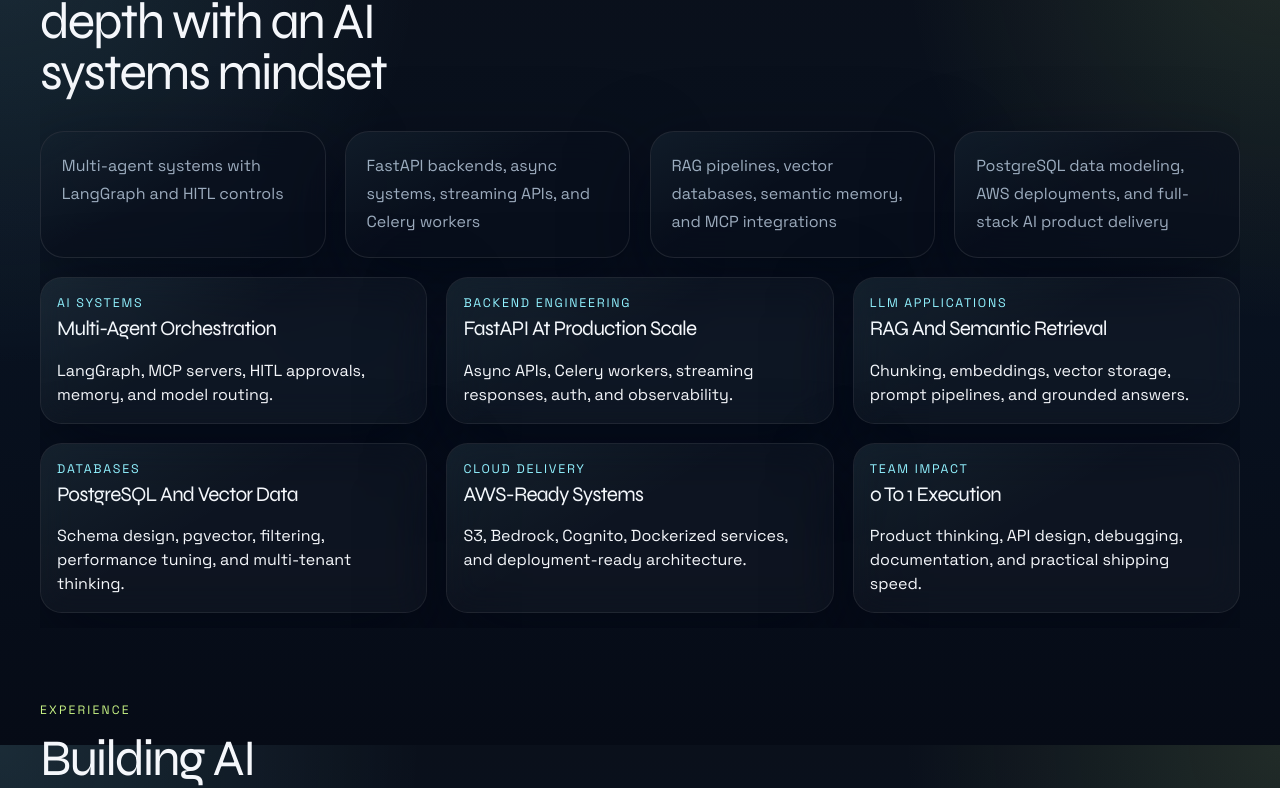
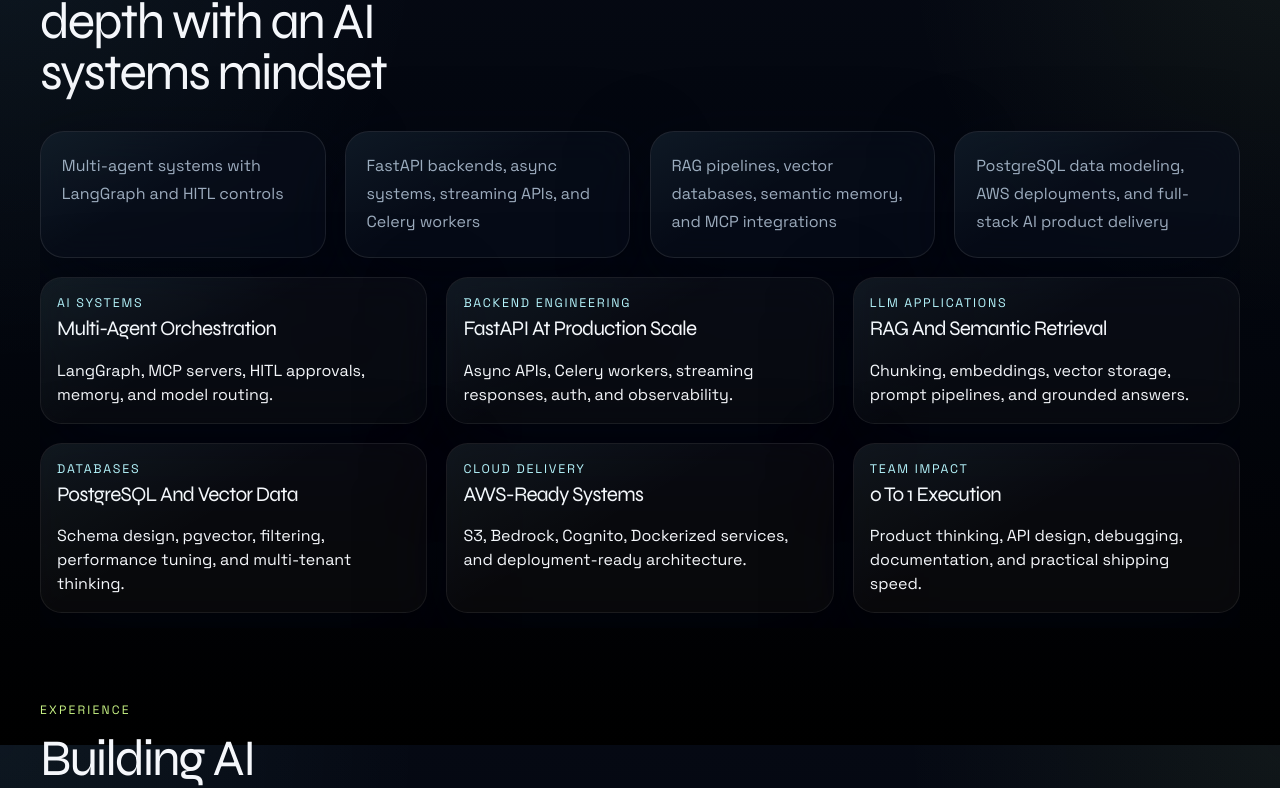
Before and after one commit to Priyanshu-pps007/priyanshu, a Next.js app: page / in a window 1280 px wide. Shown: the part 1655-2443 px from the top of the page. Built offline with nearby package versions, Linux system fonts and the light colour scheme; no server answers.

Commit message:
Update global styles: change background color and adjust gradients for improved aesthetics

```diff
--- a/app/globals.css
+++ b/app/globals.css
@@ -1,14 +1,14 @@
 @import "tailwindcss";
 
 :root {
-  --background: #08111f;
+  --background: #000000;
   --foreground: #f5f7fb;
   --muted: #9cabbd;
   --card: rgba(10, 15, 28, 0.68);
   --card-strong: rgba(12, 18, 32, 0.92);
   --line: rgba(255, 255, 255, 0.1);
   --accent: #c7f284;
-  --accent-strong: #91f2ff;
+  --accent-strong: #b5f3fb;
   --shadow: 0 30px 80px rgba(1, 6, 19, 0.55);
 }
 
@@ -32,9 +32,9 @@
   color: var(--foreground);
   font-family: var(--font-body), sans-serif;
   background-image:
-    radial-gradient(circle at top left, rgba(145, 242, 255, 0.12), transparent 28%),
-    radial-gradient(circle at top right, rgba(199, 242, 132, 0.12), transparent 25%),
-    linear-gradient(180deg, #0a101b 0%, #08111f 50%, #060b16 100%);
+    radial-gradient(circle at top left, rgba(145, 242, 255, 0.06), transparent 28%),
+    radial-gradient(circle at top right, rgba(199, 242, 132, 0.06), transparent 25%),
+    linear-gradient(180deg, #050913 0%, #02050c 52%, #000000 100%);
   background-attachment: fixed;
 }
 
```
